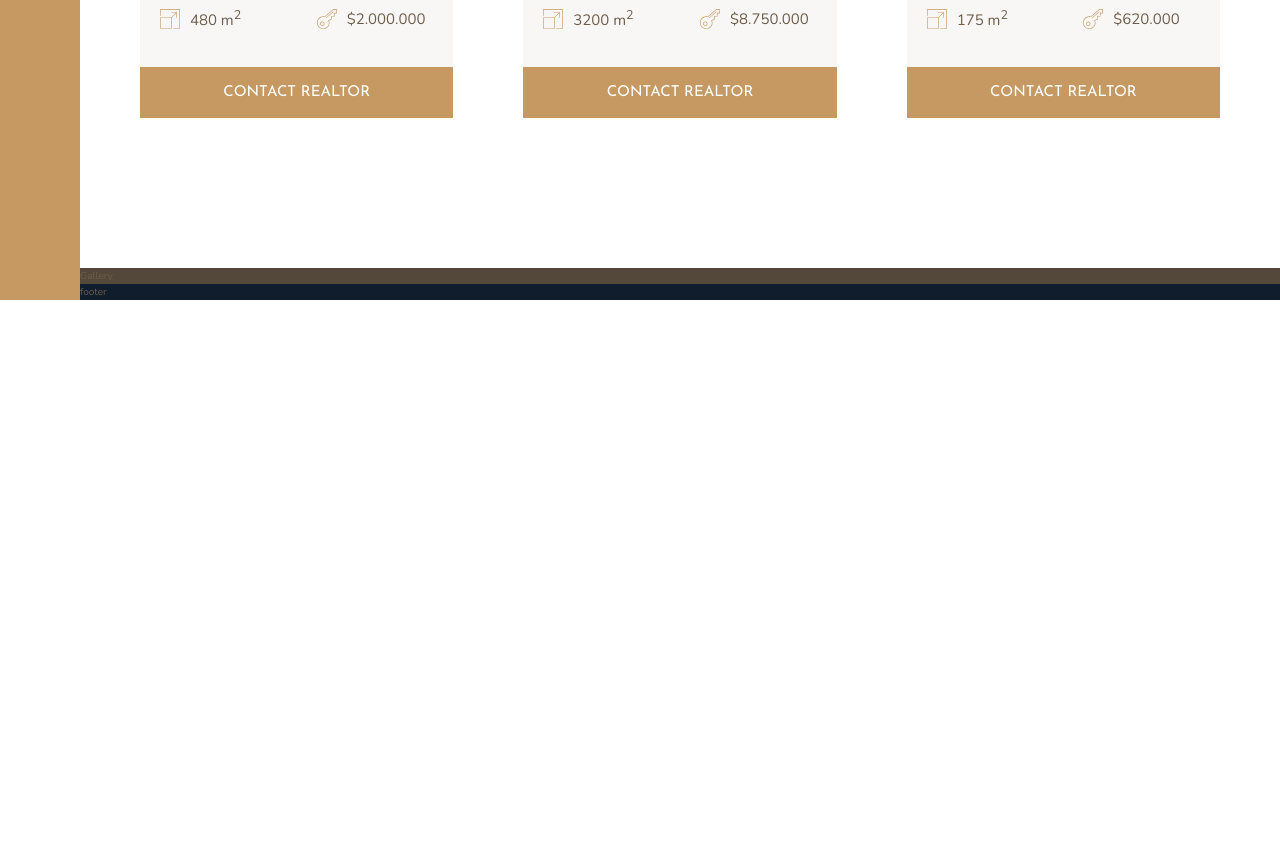
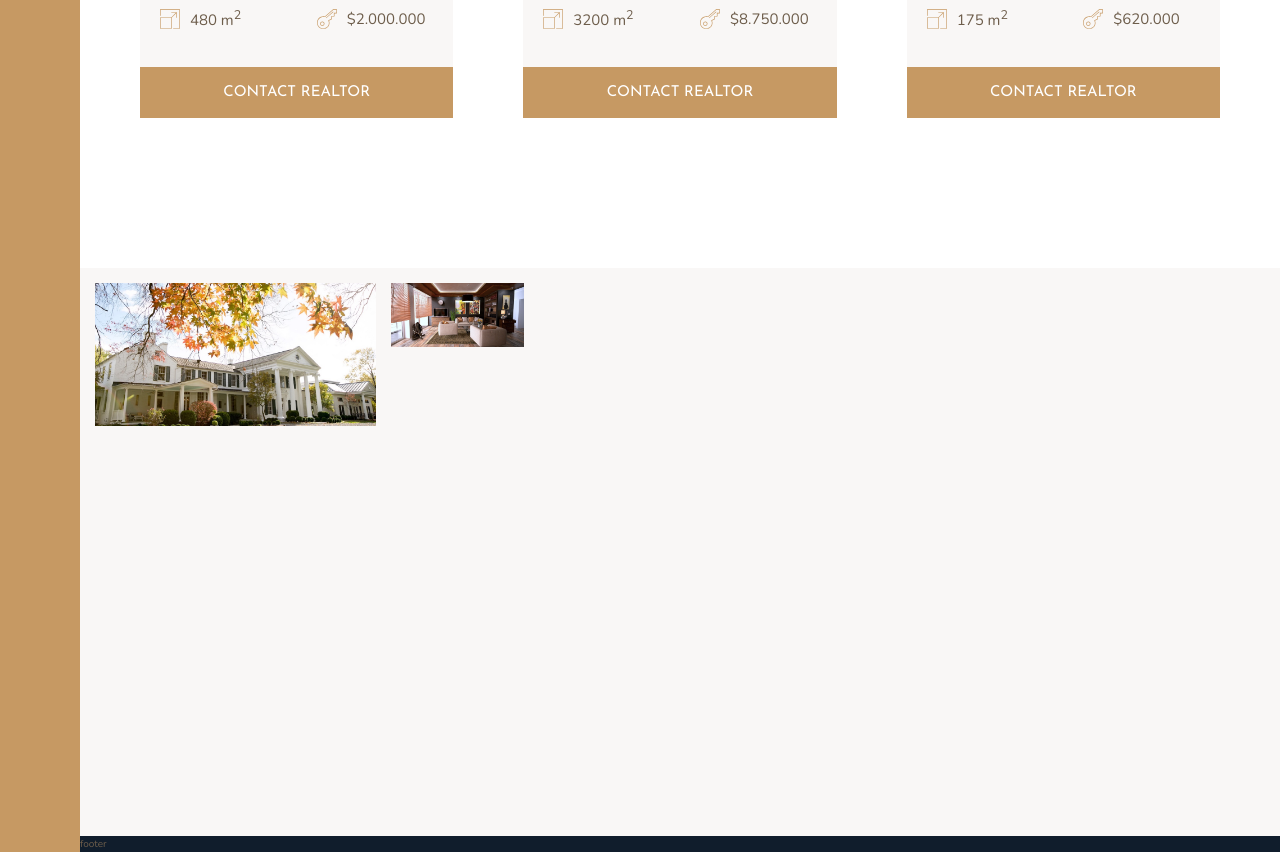
Before and after one commit to skusebauch/next, a website: page index.html in a window 1280 px wide. Shown: the part 2804-3656 px from the top of the page. Before the commit the page ends 3104 px from the top, so only its background shows below. Drawn offline with nearby package versions, Linux system fonts and the light colour scheme.

Commit message:
setup grid to gallery

```diff
--- a/index.html
+++ b/index.html
@@ -284,7 +284,10 @@
         </div>
       </section>
       <section class="gallery">
-        Gallery
+        <figure class="gallery__item gallery__item--1">
+          <img src="img/gal-1.jpeg" alt="Gallery image 1" class="gallery__img">
+        </figure>
+        <img src="img/gal-2.jpeg" alt="Gallery image 2" class="gallery__img">
       </section>
 
       <footer class="footer">
--- a/sass/_gallery.scss
+++ b/sass/_gallery.scss
@@ -1,4 +1,27 @@
 .gallery {
-  background-color: $color-grey-dark-1;
+  background-color: $color-grey-light-1;
   grid-column: full-start / full-end;
+
+  display: grid;
+  grid-template-columns: repeat(8, 1fr);
+  grid-template-rows: repeat(7, 5vw);
+  grid-gap: 1.5rem;
+  padding: 1.5rem;
+  object-fit: cover;
+
+  &__item {
+    &--1 {
+      grid-row: 1 / span 2;
+      grid-column: 1 / span 2;
+    }
+  }
+
+  &__img {
+    width: 100%;
+    height: 100%;
+    // you just need to declare the height as well - otherwise not possible
+    object-fit: cover;
+    // good practise to play with img display: block
+    display: block;
+  }
 }
```
Also changed, not shown: css/style.css.
